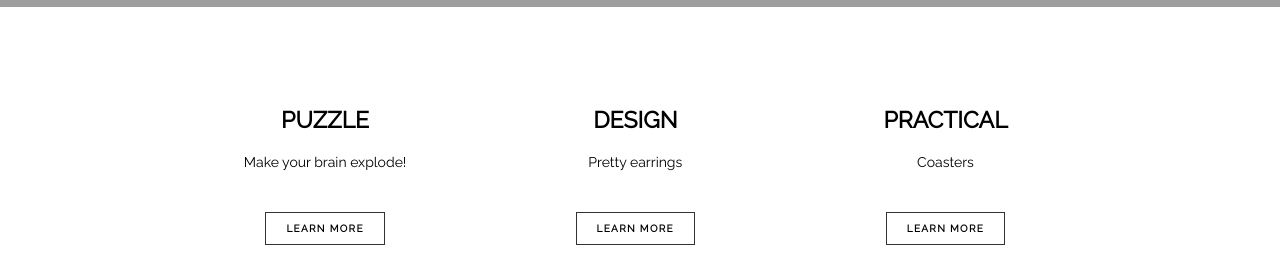
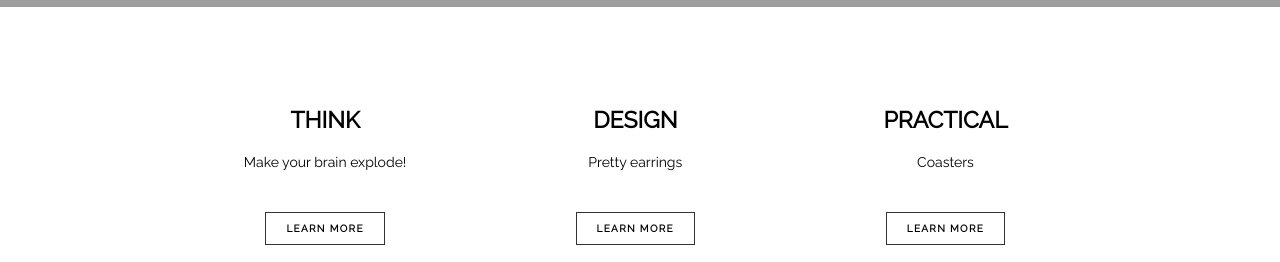
Before and after one commit to svivek71/svivek71.github.io, a Jekyll site: the page index.html, which Jekyll copies as it is, in a window 1280 px wide. Shown: the part 851-1113 px from the top of the page. Built offline with Jekyll 4.4.1, drawn with Linux system fonts in a browser that asks for light colours; grey boxes are pictures that could not be loaded.

Commit message:
Update index.html

```diff
--- a/index.html
+++ b/index.html
@@ -30,7 +30,7 @@
     <div class="container">
 
       <div class="col">
-        <h2>Puzzle</h2>
+        <h2>Think</h2>
         <p>Make your brain explode!</p>
         <a class="btn-default" href="https://en.wikipedia.org/wiki/Brown_bear" target = "_blank">Learn more</a>
       </div>
```
